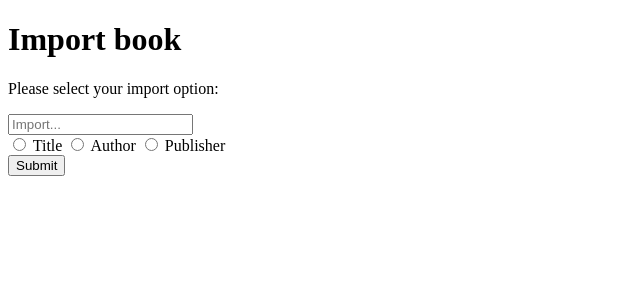
After one commit to dwisniewski1993/Recruitments-Tasks, a Flask app: template BooksInventory/templates/part_two.html in a window 1280 px wide. The commit adds this page. Shown: the top 300 px of the page, without its empty margins (0-640 px from the left). Run offline with Flask 2, Linux system fonts and the light colour scheme; the template is opened without the code that fills it, so the values that code supplies are empty.

Commit message:
Adding part two - importing books

```diff
--- a/BooksInventory/app.py
+++ b/BooksInventory/app.py
@@ -1,20 +1,20 @@
 from flask import render_template, request, redirect, url_for
 
 from PartOne.models import Book
-from PartOne.utils import initialize_database
-from config import APP, DATABASE
+from config import APP
+from utils import initialize_database, save_books_to_db, import_books, add_book_to_db
 
 initialize_database()
 
 
 # First Part
 @APP.route('/')
-def all_books():
+def all_books() -> render_template:
     return render_template('part_one_first.html', books=Book.query.all())
 
 
 @APP.route('/results', methods=['POST'])
-def searched_books():
+def searched_books() -> render_template:
     search_string = request.form['searchCondition']
     title_contains_books = Book.query.filter(Book.title.contains(search_string))
     authors_contains_books = Book.query.filter(Book.authors.contains(search_string))
@@ -24,37 +24,44 @@ def searched_books():
 
 
 @APP.route('/add')
-def add_book_form():
+def add_book_form() -> render_template:
     return render_template('part_one_third.html')
 
 
 @APP.route('/adding', methods=['POST'])
-def adding_book():
+def adding_book() -> redirect:
     if request.method == 'POST':
-        title = request.form['title']
-        authors = ";\n".join(request.form['authors'].split(';'))
-        published_date = request.form['publishedDate']
+        book = request.form
+        add_book_to_db(book=book)
 
-        industry_identifiers = request.form['industryIdentifiers']
-        single_identifiers = industry_identifiers.split(';')
-        industry_identifiers = ";\n".join([f"{i.split(',')[0]}({i.split(',')[1]})\n" for i in single_identifiers])
+        return redirect(url_for('all_books'), 302)
 
-        page_count = request.form['pageCount']
-        links = ";\n".join(request.form['links'].split(','))
-        languages = ";\n".join(request.form['languages'].split(','))
 
-        book = Book(title=title,
-                    authors=authors,
-                    publishedDate=published_date,
-                    industryIdentifiers=industry_identifiers,
-                    pageCount=page_count,
-                    imageLinks=links,
-                    language=languages
-                    )
+# Part two
+@APP.route('/import')
+def import_form() -> render_template:
+    return render_template('part_two.html')
 
-        DATABASE.session.add(book)
-        DATABASE.session.commit()
 
+@APP.route('/importing', methods=['POST'])
+def importing() -> redirect:
+    if request.method == 'POST':
+        results = request.form
+        value = results['value']
+        url = ""
+
+        if 'condition' not in results:
+            url = f"https://www.googleapis.com/books/v1/volumes?q={value}"
+        elif results['condition'] == 'title':
+            url = f"https://www.googleapis.com/books/v1/volumes?q={value}+intitle"
+        elif results['condition'] == 'author':
+            url = f"https://www.googleapis.com/books/v1/volumes?q={value}+inauthor"
+        elif results['condition'] == 'publisher':
+            url = f"https://www.googleapis.com/books/v1/volumes?q={value}+inpublisher"
+        elif results['condition'] == 'subject':
+            url = f"https://www.googleapis.com/books/v1/volumes?q={value}+subject"
+
+        save_books_to_db(import_books(url=url))
         return redirect(url_for('all_books'), 302)
 
 
--- a/BooksInventory/templates/part_one_first.html
+++ b/BooksInventory/templates/part_one_first.html
@@ -17,6 +17,12 @@
 <div class="adding-container">
     <form action="/add" accesskey="text">
         <input type="submit" value="Add book">
+    </form>
+</div>
+
+<div class="import-container">
+    <form action="/import" accesskey="text">
+        <input type="submit" value="Import book">
     </form>
 </div>
 
--- /dev/null
+++ b/BooksInventory/templates/part_two.html
@@ -0,0 +1,34 @@
+<!DOCTYPE html>
+<html lang="pl">
+<head>
+    <meta charset="UTF-8">
+    <title>Recruitment Task</title>
+</head>
+<body>
+<h1>Import book</h1>
+
+<div class="import-container">
+    <form method="POST" action="/importing" accesskey="text">
+        <p>Please select your import option:</p>
+        <div>
+            <input type="text" placeholder="Import..." name="value"/>
+        </div>
+        <div>
+            <input type="radio" id="contactChoice1"
+                   name="condition" value="title">
+            <label for="contactChoice1">Title</label>
+            <input type="radio" id="contactChoice2"
+                   name="condition" value="author">
+            <label for="contactChoice2">Author</label>
+            <input type="radio" id="contactChoice3"
+                   name="condition" value="publisher">
+            <label for="contactChoice3">Publisher</label>
+        </div>
+        <div>
+            <button type="submit">Submit</button>
+        </div>
+    </form>
+</div>
+
+</body>
+</html>
```
Also changed, not shown: BooksInventory/PartOne/utils.py (deleted, +0 -54 lines), BooksInventory/utils.py (added, +116 -0 lines).
